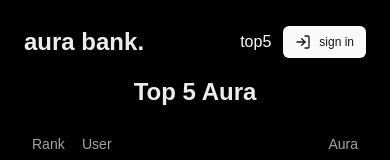
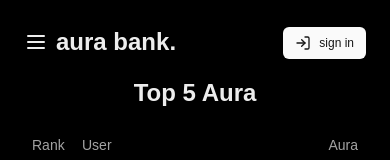
Before and after one commit to dastanozgeldi/aurabank.lol, a Next.js app: page /leaderboard in a window 390 px wide. Shown: the top 160 px of the page. Built offline with nearby package versions, Linux system fonts and the light colour scheme; no server answers; the database is empty.

Commit message:
feat: mobile nav

```diff
--- a/src/app/layout.tsx
+++ b/src/app/layout.tsx
@@ -1,11 +1,20 @@
+import { LogIn } from "lucide-react";
 import type { Metadata } from "next";
 import Script from "next/script";
 import localFont from "next/font/local";
-import { ClerkProvider } from "@clerk/nextjs";
+import {
+  ClerkProvider,
+  SignedIn,
+  SignedOut,
+  SignInButton,
+  UserButton,
+} from "@clerk/nextjs";
 import { cn } from "@/lib/utils";
 import { dark } from "@clerk/themes";
 import { Toaster } from "@/components/ui/sonner";
 import { Nav } from "@/components/nav";
+import { MobileNav } from "@/components/mobile-nav";
+import { Button } from "@/components/ui/button";
 import "./globals.css";
 
 const geistSans = localFont({
@@ -64,7 +73,22 @@ export default function RootLayout({
           className={cn(geistSans.variable, geistMono.variable, "antialiased")}
         >
           <main className="mx-auto flex min-h-screen max-w-xl flex-col p-6">
-            <Nav />
+            <div className="flex items-center justify-between">
+              <div className="w-full">
+                <Nav />
+                <MobileNav />
+              </div>
+              <SignedOut>
+                <SignInButton>
+                  <Button size="sm">
+                    <LogIn className="mr-2 h-4 w-4" /> sign in
+                  </Button>
+                </SignInButton>
+              </SignedOut>
+              <SignedIn>
+                <UserButton />
+              </SignedIn>
+            </div>
 
             <div className="mb-6 flex-grow">{children}</div>
 
--- /dev/null
+++ b/src/components/mobile-nav.tsx
@@ -0,0 +1,102 @@
+"use client";
+
+import * as React from "react";
+import Link, { LinkProps } from "next/link";
+import { useRouter } from "next/navigation";
+
+import { cn } from "@/lib/utils";
+import { Button } from "./ui/button";
+import { Sheet, SheetContent, SheetTrigger } from "./ui/sheet";
+import { SignedIn, SignedOut } from "@clerk/nextjs";
+import { Menu } from "lucide-react";
+
+export function MobileNav() {
+  const [open, setOpen] = React.useState(false);
+
+  return (
+    <Sheet open={open} onOpenChange={setOpen}>
+      <SheetTrigger asChild>
+        <Button
+          variant="ghost"
+          className="mr-2 px-0 text-base hover:bg-transparent focus-visible:bg-transparent focus-visible:ring-0 focus-visible:ring-offset-0 md:hidden"
+        >
+          <span className="flex items-center text-2xl font-extrabold md:text-3xl">
+            <Menu className="mr-2 h-6 w-6" /> aura bank.
+          </span>
+          <span className="sr-only">Toggle Menu</span>
+        </Button>
+      </SheetTrigger>
+      <SheetContent side="left" className="bg-black pr-0">
+        <div className="mb-4">
+          <span className="text-2xl font-extrabold">aura bank.</span>
+        </div>
+
+        <div className="flex flex-col space-y-3">
+          <MobileLink href="/leaderboard" setOpen={setOpen}>
+            top5
+          </MobileLink>
+          <SignedOut>
+            <MobileLink disabled href="/wallet">
+              wallet
+            </MobileLink>
+            <MobileLink disabled href="/snitch">
+              snitch
+            </MobileLink>
+            <MobileLink disabled href="/profile">
+              profile
+            </MobileLink>
+
+            <p className="text-center">sign in to unlock wallet & profile.</p>
+          </SignedOut>
+          <SignedIn>
+            <MobileLink href="/wallet" setOpen={setOpen}>
+              wallet
+            </MobileLink>
+            <MobileLink href="/snitch" setOpen={setOpen}>
+              snitch
+            </MobileLink>
+            <MobileLink href="/profile" setOpen={setOpen}>
+              profile
+            </MobileLink>
+          </SignedIn>
+        </div>
+      </SheetContent>
+    </Sheet>
+  );
+}
+
+interface MobileLinkProps extends LinkProps {
+  onOpenChange?: (open: boolean) => void;
+  setOpen?: (value: boolean) => void;
+  children: React.ReactNode;
+  className?: string;
+  disabled?: boolean;
+}
+
+function MobileLink({
+  href,
+  onOpenChange,
+  setOpen,
+  className,
+  children,
+  disabled,
+  ...props
+}: MobileLinkProps) {
+  const router = useRouter();
+  return (
+    <Button disabled={disabled} variant="ghost" className="text-md w-max">
+      <Link
+        href={href}
+        onClick={() => {
+          router.push(href.toString());
+          onOpenChange?.(false);
+          setOpen?.(false);
+        }}
+        className={cn(className)}
+        {...props}
+      >
+        {children}
+      </Link>
+    </Button>
+  );
+}
--- a/src/components/nav.tsx
+++ b/src/components/nav.tsx
@@ -1,22 +1,19 @@
 import Link from "next/link";
-import { SignedOut, SignInButton, SignedIn, UserButton } from "@clerk/nextjs";
+import { SignedOut, SignInButton, SignedIn } from "@clerk/nextjs";
 import { LogIn } from "lucide-react";
 import { cn } from "@/lib/utils";
 import { buttonVariants, Button } from "./ui/button";
 
 export const Nav = () => {
   return (
-    <nav className="flex items-center justify-between">
+    <nav className="mr-6 hidden flex-grow items-center justify-between md:flex">
       <Link href="/">
-        <h1 className="text-2xl font-extrabold sm:text-3xl">aura bank.</h1>
+        <h1 className="text-3xl font-extrabold">aura bank.</h1>
       </Link>
 
-      <div className="flex items-center gap-3 sm:gap-6">
+      <div className="flex items-center gap-6">
         <Link
-          className={cn(
-            buttonVariants({ variant: "link" }),
-            "px-0 text-base sm:text-lg",
-          )}
+          className={cn(buttonVariants({ variant: "link" }), "px-0 text-lg")}
           href="/leaderboard"
         >
           top5
@@ -30,24 +27,17 @@ export const Nav = () => {
         </SignedOut>
         <SignedIn>
           <Link
-            className={cn(
-              buttonVariants({ variant: "link" }),
-              "px-0 text-base sm:text-lg",
-            )}
+            className={cn(buttonVariants({ variant: "link" }), "px-0 text-lg")}
             href="/wallet"
           >
             wallet
           </Link>
           <Link
-            className={cn(
-              buttonVariants({ variant: "link" }),
-              "px-0 text-base sm:text-lg",
-            )}
+            className={cn(buttonVariants({ variant: "link" }), "px-0 text-lg")}
             href="/profile"
           >
             profile
           </Link>
-          <UserButton />
         </SignedIn>
       </div>
     </nav>
```
